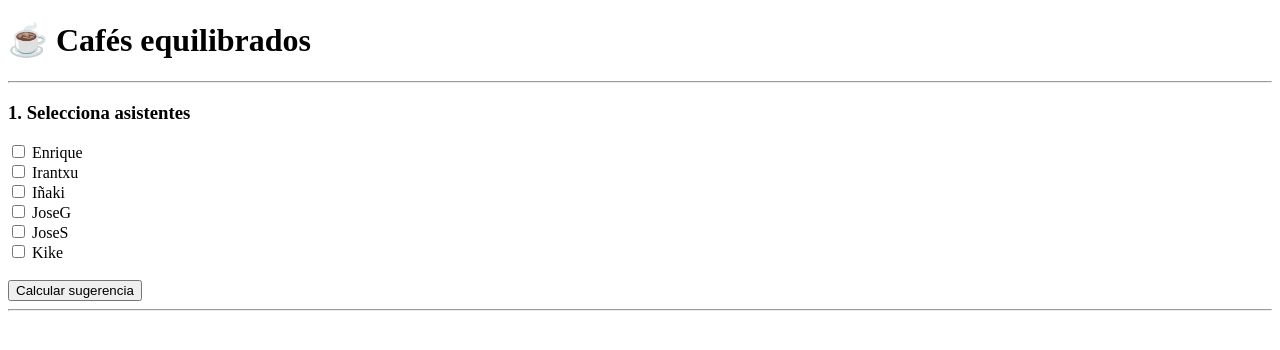
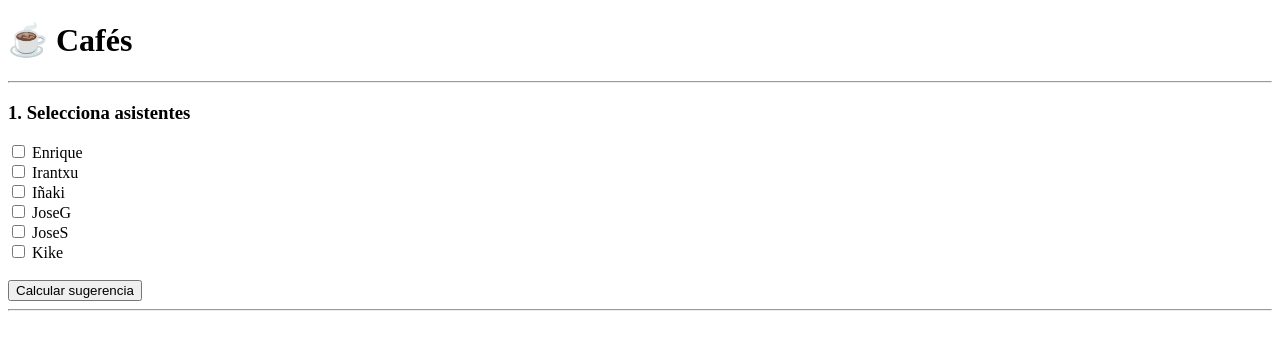
Before and after one commit to f4su/caffe, a Flask app: page / in a window 1280 px wide. Shown: the top 350 px of the page. Run offline with Flask 3, Linux system fonts and the light colour scheme.

Commit message:
Change heading from 'Cafés equilibrados' to 'Cafés'

```diff
--- a/templates/index.html
+++ b/templates/index.html
@@ -5,7 +5,7 @@
 </head>
 <body>
 
-<h1>☕ Cafés equilibrados</h1>
+<h1>☕ Cafés</h1>
 
 <hr>
 
```
